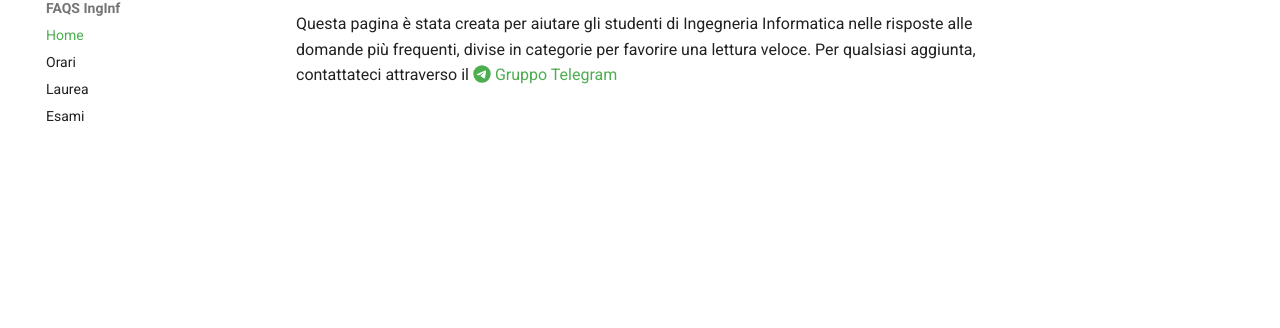
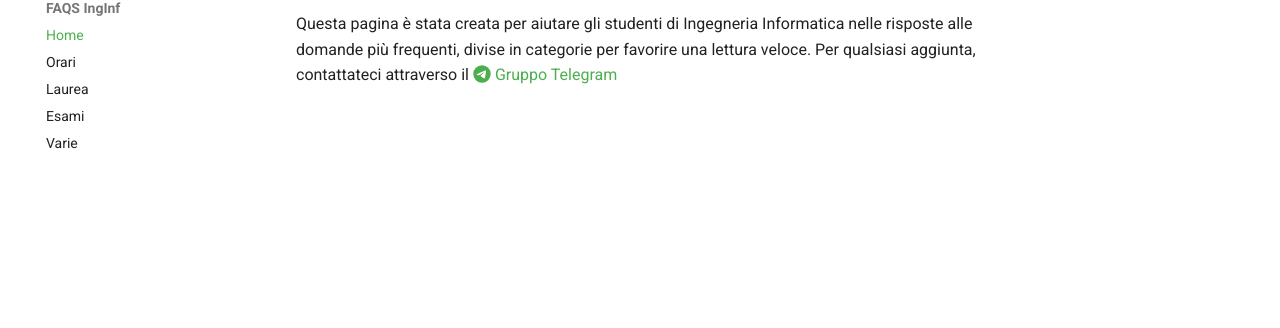
Before and after one commit to universityigi/faqs, an MkDocs documentation site: the page built from docs/index.md, in a window 1280 px wide. Shown: the part 103-431 px from the top of the page. Built offline with MkDocs 1.6.1 and Material for MkDocs 9.7.7, drawn with Linux system fonts in a browser that asks for light colours.

Commit message:
Added menu

```diff
--- a/mkdocs.yml
+++ b/mkdocs.yml
@@ -14,6 +14,7 @@ nav:
     - Orari: 'orari.md'
     - Laurea: 'laurea.md'
     - Esami: 'esami.md'
+    - Varie: 'varie.md'
 markdown_extensions:
   - toc:
       permalink: true
```
